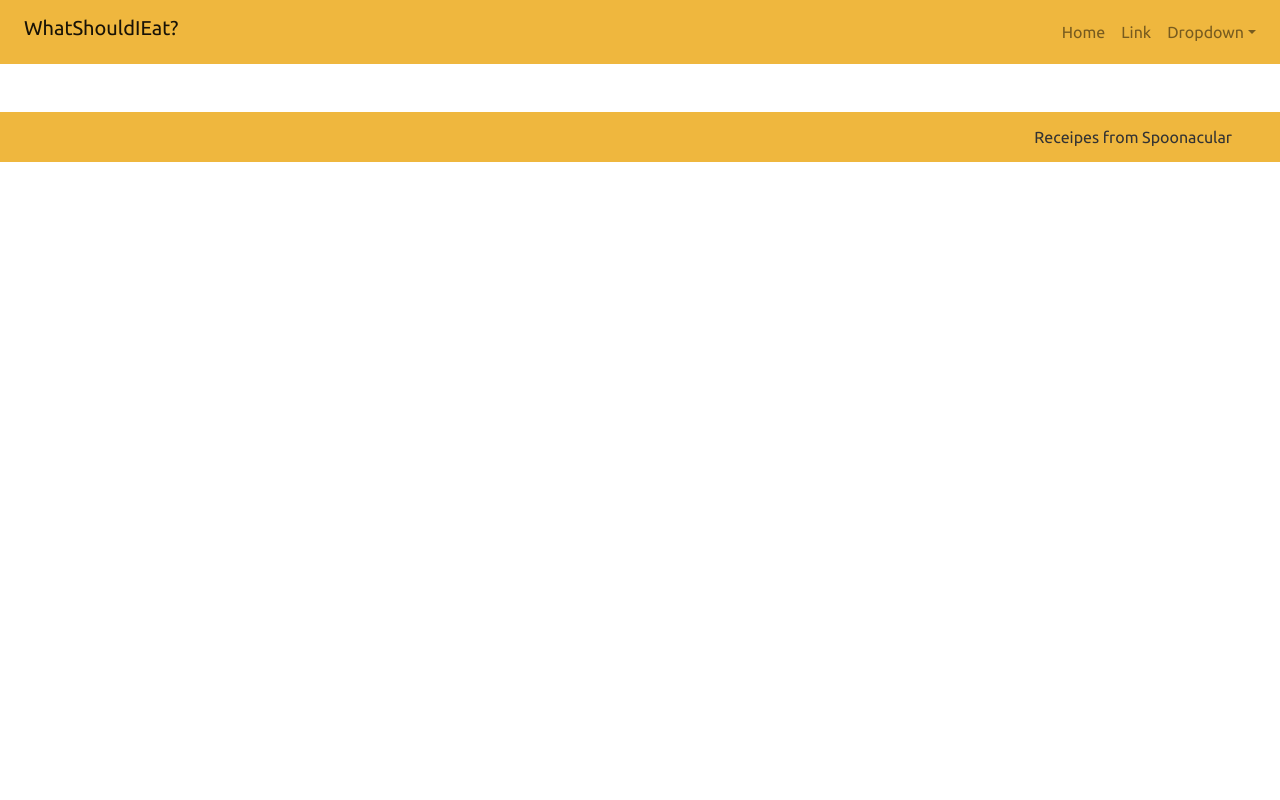
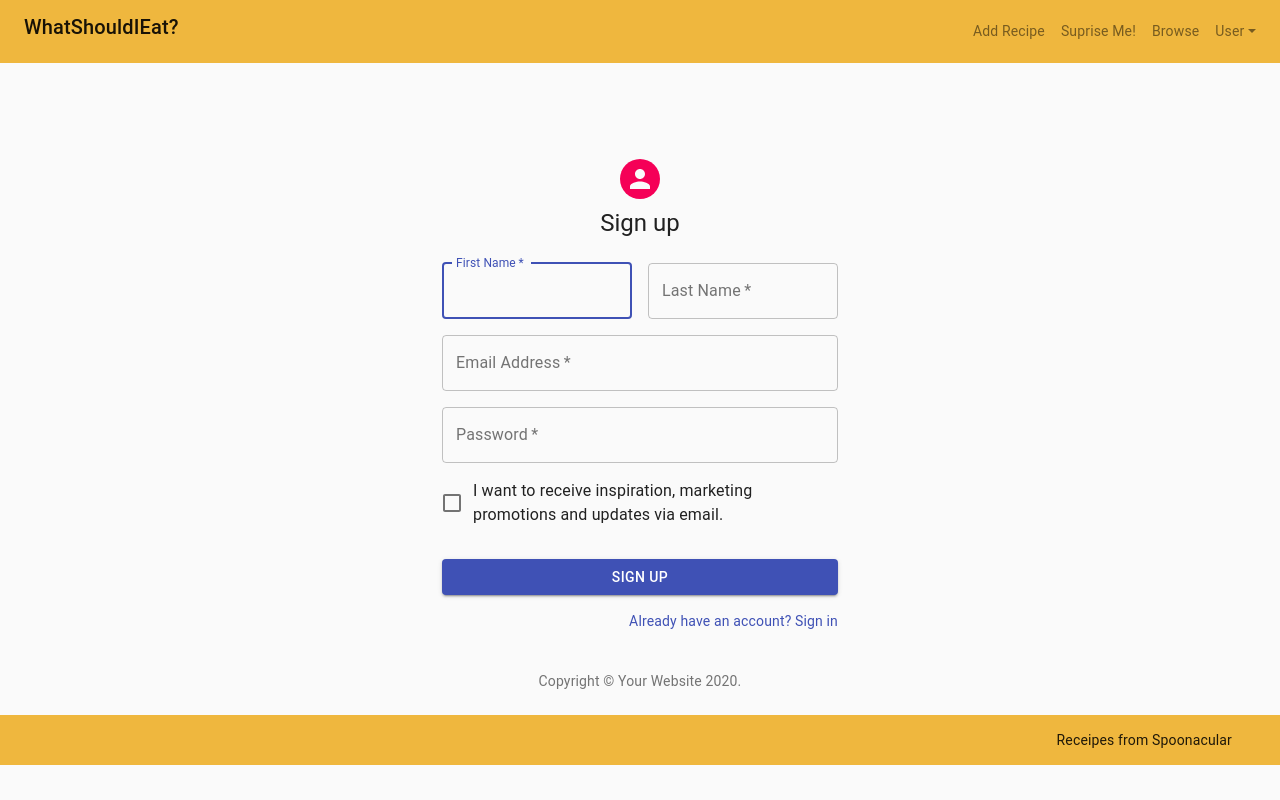
Before and after one commit to wcheng8/whatshouldieat-, a React (Create React App) app in the folder client/: page /add in a window 1280 px wide. Built offline with nearby package versions, Linux system fonts and the light colour scheme.

Commit message:
added materialui form

```diff
--- a/client/src/App.js
+++ b/client/src/App.js
@@ -7,6 +7,7 @@
 // Components
 import Navbar from "./components/Navbar";
 import Footer from "./components/Footer";
+import RecipeAdd from "./components/newrecipedisplay/RecipeAdd";
 import Randomrecipe from "./components/newrecipedisplay/Randrecipe";
 import RecipePage from "./components/newrecipedisplay/RecipePage";
 const client = new ApolloClient({
@@ -27,8 +28,11 @@
 						<Route exact path="/random">
 							<Randomrecipe getRandomRecipe={getRandomRecipe} />
 						</Route>
-						<Route exact path="/random/fullrecipe">
+						<Route exact path="/random/full">
 							<RecipePage />
+						</Route>
+						<Route exact path="/add">
+							<RecipeAdd />
 						</Route>
 					</div>
 				</Switch>
--- a/client/src/components/Navbar.js
+++ b/client/src/components/Navbar.js
@@ -4,7 +4,7 @@
 	return (
 		<div>
 			<nav className="navbar navbar-expand-lg navbar-light bg-warning">
-				<a className="pl-2 navbar-brand h2" href="#">
+				<a className="pl-2 navbar-brand h2" href="/home">
 					WhatShouldIEat?
 				</a>
 				<button
@@ -22,13 +22,18 @@
 				<div className="collapse navbar-collapse " id="navbarSupportedContent">
 					<ul className="navbar-nav ml-auto">
 						<li className="nav-item">
-							<a className="nav-link" href="#">
-								Home <span className="sr-only">(current)</span>
+							<a className="nav-link" href="add">
+								Add Recipe <span className="sr-only">(current)</span>
 							</a>
 						</li>
 						<li className="nav-item">
-							<a className="nav-link" href="#">
-								Link
+							<a className="nav-link" href="random">
+								Suprise Me!
+							</a>
+						</li>
+						<li className="nav-item">
+							<a className="nav-link" href="random">
+								Browse
 							</a>
 						</li>
 						<li className="nav-item dropdown">
@@ -41,21 +46,21 @@
 								aria-haspopup="true"
 								aria-expanded="false"
 							>
-								Dropdown
+								User
 							</a>
 							<div
 								className="dropdown-menu dropdown-menu-right"
 								aria-labelledby="navbarDropdown"
 							>
 								<a className="dropdown-item" href="#">
-									Action
+									Logout
 								</a>
 								<a className="dropdown-item" href="#">
-									Another action
+									Edit Profile
 								</a>
 								<div className="dropdown-divider"></div>
 								<a className="dropdown-item" href="#">
-									Something else here
+									Something New!
 								</a>
 							</div>
 						</li>
--- a/client/src/components/newrecipedisplay/RecipeDisplay.js
+++ b/client/src/components/newrecipedisplay/RecipeDisplay.js
@@ -45,7 +45,7 @@
 					</CardContent>
 				</CardActionArea>
 				<CardActions>
-					<Link to="/random/fullrecipe" className="btn btn-primary">
+					<Link to="/random/full" className="btn btn-primary">
 						See More ...
 					</Link>
 				</CardActions>
--- a/client/src/components/newrecipedisplay/recipeadd.js
+++ b/client/src/components/newrecipedisplay/recipeadd.js
@@ -0,0 +1,137 @@
+import React from "react";
+import Avatar from "@material-ui/core/Avatar";
+import Button from "@material-ui/core/Button";
+import CssBaseline from "@material-ui/core/CssBaseline";
+import TextField from "@material-ui/core/TextField";
+import FormControlLabel from "@material-ui/core/FormControlLabel";
+import Checkbox from "@material-ui/core/Checkbox";
+import Link from "@material-ui/core/Link";
+import Grid from "@material-ui/core/Grid";
+import Box from "@material-ui/core/Box";
+import Typography from "@material-ui/core/Typography";
+import { makeStyles } from "@material-ui/core/styles";
+import Container from "@material-ui/core/Container";
+
+function Copyright() {
+	return (
+		<Typography variant="body2" color="textSecondary" align="center">
+			{"Copyright © "}
+			<Link color="inherit" href="https://material-ui.com/">
+				Your Website
+			</Link>{" "}
+			{new Date().getFullYear()}
+			{"."}
+		</Typography>
+	);
+}
+
+const useStyles = makeStyles((theme) => ({
+	paper: {
+		marginTop: theme.spacing(8),
+		display: "flex",
+		flexDirection: "column",
+		alignItems: "center",
+	},
+	avatar: {
+		margin: theme.spacing(1),
+		backgroundColor: theme.palette.secondary.main,
+	},
+	form: {
+		width: "100%", // Fix IE 11 issue.
+		marginTop: theme.spacing(3),
+	},
+	submit: {
+		margin: theme.spacing(3, 0, 2),
+	},
+}));
+
+export default function RecipeAdd() {
+	const classes = useStyles();
+
+	return (
+		<Container component="main" maxWidth="xs">
+			<CssBaseline />
+			<div className={classes.paper}>
+				<Avatar className={classes.avatar}></Avatar>
+				<Typography component="h1" variant="h5">
+					Sign up
+				</Typography>
+				<form className={classes.form} noValidate>
+					<Grid container spacing={2}>
+						<Grid item xs={12} sm={6}>
+							<TextField
+								autoComplete="fname"
+								name="firstName"
+								variant="outlined"
+								required
+								fullWidth
+								id="firstName"
+								label="First Name"
+								autoFocus
+							/>
+						</Grid>
+						<Grid item xs={12} sm={6}>
+							<TextField
+								variant="outlined"
+								required
+								fullWidth
+								id="lastName"
+								label="Last Name"
+								name="lastName"
+								autoComplete="lname"
+							/>
+						</Grid>
+						<Grid item xs={12}>
+							<TextField
+								variant="outlined"
+								required
+								fullWidth
+								id="email"
+								label="Email Address"
+								name="email"
+								autoComplete="email"
+							/>
+						</Grid>
+						<Grid item xs={12}>
+							<TextField
+								variant="outlined"
+								required
+								fullWidth
+								name="password"
+								label="Password"
+								type="password"
+								id="password"
+								autoComplete="current-password"
+							/>
+						</Grid>
+						<Grid item xs={12}>
+							<FormControlLabel
+								control={<Checkbox value="allowExtraEmails" color="primary" />}
+								label="I want to receive inspiration, marketing promotions and updates via email."
+							/>
+						</Grid>
+					</Grid>
+					<Button
+						type="submit"
+						fullWidth
+						variant="contained"
+						color="primary"
+						className={classes.submit}
+					>
+						Sign Up
+					</Button>
+					<Grid container justify="flex-end">
+						<Grid item>
+							<Link href="#" variant="body2">
+								Already have an account? Sign in
+							</Link>
+						</Grid>
+					</Grid>
+				</form>
+			</div>
+			<Box mt={5}>
+				<Copyright />
+			</Box>
+		</Container>
+	);
+}
```
